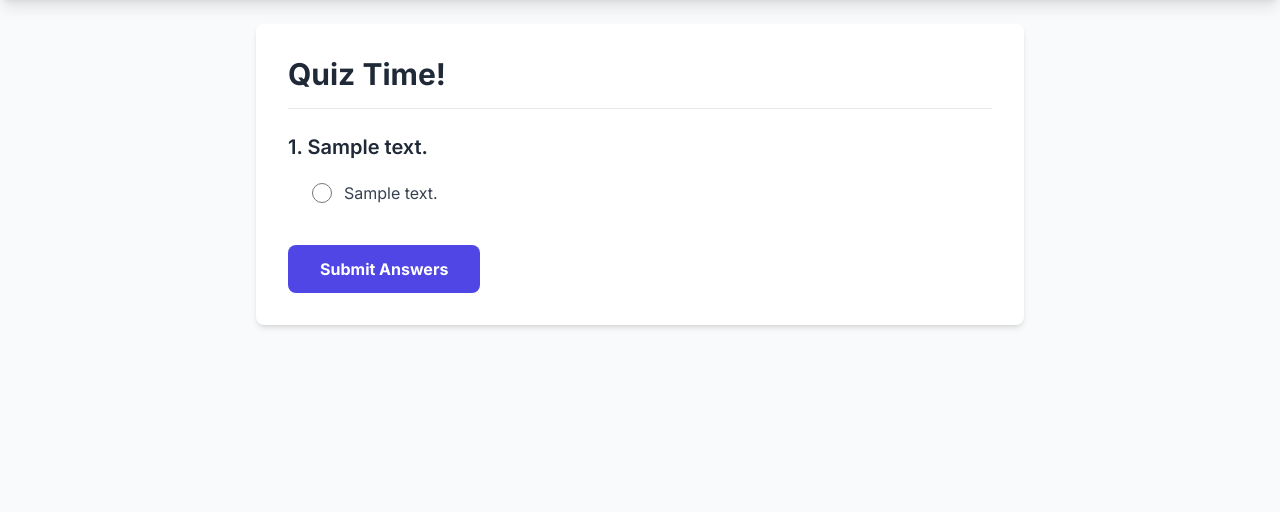
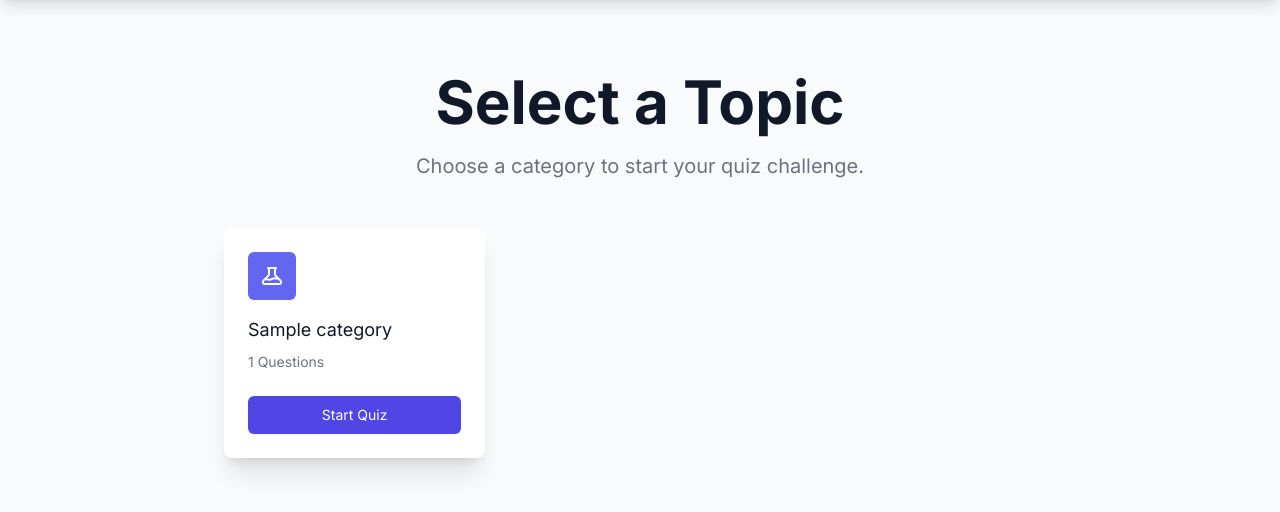
Before and after one commit to ali7533/college-mini-project, a Django app: page / in a window 1280 px wide. Shown: the part 60-572 px from the top of the page. Run offline with Django 5.2, Linux system fonts and the light colour scheme; a user stored in the database is signed in; tables that the repository leaves empty hold one stand-in row (values such as "Sample post"); some libraries are stand-ins or nearby versions.

Commit message:
edited 2/3/2026

```diff
--- a/quiz/models.py
+++ b/quiz/models.py
@@ -1,6 +1,18 @@
 from django.db import models
 
+class Category(models.Model):
+    name = models.CharField(max_length=100)
+    time_limit_minutes = models.IntegerField(default=5, help_text="Duration of the quiz for this category in minutes")
+
+    class Meta:
+        verbose_name_plural = "Categories"
+
+    def __str__(self):
+        return self.name
+
+
 class Question(models.Model):
+    category = models.ForeignKey(Category, on_delete=models.SET_NULL, null=True, blank=True, related_name='questions')
     text = models.CharField(max_length=200)
     pub_date = models.DateTimeField(auto_now_add=True)
 
--- a/quiz/templates/quiz/base.html
+++ b/quiz/templates/quiz/base.html
@@ -17,7 +17,7 @@
 <body class="bg-gray-50 text-gray-800">
     <nav class="bg-indigo-600 p-4 text-white shadow-lg">
         <div class="container mx-auto flex justify-between items-center">
-            <a href="{% url 'quiz_view' %}" class="font-bold text-xl">QuizApp</a>
+            <a href="{% url 'category_list' %}" class="font-bold text-xl">QuizApp</a>
             <div>
                 {% if user.is_authenticated %}
                 <span class="mr-4">Hi, {{ user.username }}</span>
--- /dev/null
+++ b/quiz/templates/quiz/category_selection.html
@@ -0,0 +1,50 @@
+{% extends 'quiz/base.html' %}
+
+{% block content %}
+<div class="max-w-4xl mx-auto py-12 px-4 sm:px-6 lg:px-8">
+    <div class="text-center mb-12">
+        <h1 class="text-4xl font-extrabold text-gray-900 sm:text-5xl md:text-6xl">
+            Select a Topic
+        </h1>
+        <p class="mt-3 max-w-md mx-auto text-base text-gray-500 sm:text-lg md:mt-5 md:text-xl md:max-w-3xl">
+            Choose a category to start your quiz challenge.
+        </p>
+    </div>
+
+    <div class="grid grid-cols-1 gap-6 sm:grid-cols-2 lg:grid-cols-3">
+        {% for category in categories %}
+        <div class="bg-white overflow-hidden shadow-xl rounded-lg hover:shadow-2xl transition-shadow duration-300">
+            <div class="p-6">
+                <div class="flex items-center">
+                    <div class="flex-shrink-0 bg-indigo-500 rounded-md p-3">
+                        <!-- Placeholder Icon -->
+                        <svg class="h-6 w-6 text-white" fill="none" stroke="currentColor" viewBox="0 0 24 24">
+                            <path stroke-linecap="round" stroke-linejoin="round" stroke-width="2"
+                                d="M19.428 15.428a2 2 0 00-1.022-.547l-2.384-.477a6 6 0 00-3.86.517l-.318.158a6 6 0 01-3.86.517L6.05 15.21a2 2 0 00-1.806.547M8 4h8l-1 1v5.172a2 2 0 00.586 1.414l5 5c1.26 1.26.367 3.414-1.415 3.414H4.828c-1.782 0-2.674-2.154-1.414-3.414l5-5A2 2 0 009 10.172V5L8 4z" />
+                        </svg>
+                    </div>
+                </div>
+                <div class="mt-4">
+                    <h3 class="text-lg font-medium text-gray-900">
+                        {{ category.name }}
+                    </h3>
+                    <p class="mt-2 text-sm text-gray-500">
+                        {{ category.questions.count }} Questions
+                    </p>
+                </div>
+                <div class="mt-6">
+                    <a href="{% url 'quiz_view' category.id %}"
+                        class="w-full flex justify-center py-2 px-4 border border-transparent rounded-md shadow-sm text-sm font-medium text-white bg-indigo-600 hover:bg-indigo-700 focus:outline-none focus:ring-2 focus:ring-offset-2 focus:ring-indigo-500">
+                        Start Quiz
+                    </a>
+                </div>
+            </div>
+        </div>
+        {% empty %}
+        <div class="col-span-3 text-center py-12">
+            <p class="text-xl text-gray-500">No categories available at the moment.</p>
+        </div>
+        {% endfor %}
+    </div>
+</div>
+{% endblock %}
--- a/quiz/templates/quiz/quiz.html
+++ b/quiz/templates/quiz/quiz.html
@@ -1,5 +1,51 @@
 {% extends 'quiz/base.html' %}
 {% block content %}
+<div id="sticky-timer"
+    class="fixed bottom-4 right-4 bg-indigo-600 text-white px-4 py-2 rounded-lg shadow-lg font-bold text-xl z-50 transition-colors duration-300">
+    Time Left: <span id="time-display">--:--</span>
+</div>
+
+<script>
+    document.addEventListener('DOMContentLoaded', function () {
+        // Remaining time in seconds from context
+        let remainingTime = parseInt("{{ remaining_time|default:0|stringformat:'d' }}", 10);
+        const timerDisplay = document.getElementById('time-display');
+        const timerContainer = document.getElementById('sticky-timer');
+        const form = document.querySelector('form');
+
+        function updateTimer() {
+            if (remainingTime < 0) remainingTime = 0;
+
+            const minutes = Math.floor(remainingTime / 60);
+            const seconds = remainingTime % 60;
+
+            timerDisplay.textContent = `${minutes.toString().padStart(2, '0')}:${seconds.toString().padStart(2, '0')}`;
+
+            // Visual warning when less than 60 seconds
+            if (remainingTime < 60) {
+                timerContainer.classList.remove('bg-indigo-600');
+                timerContainer.classList.add('bg-red-600', 'animate-pulse');
+            } else {
+                timerContainer.classList.add('bg-indigo-600');
+                timerContainer.classList.remove('bg-red-600', 'animate-pulse');
+            }
+
+            if (remainingTime <= 0) {
+                // Auto-submit
+                form.submit();
+                return;
+            }
+
+            remainingTime--;
+        }
+
+        // Initial call
+        updateTimer();
+
+        // Update every second
+        const timerInterval = setInterval(updateTimer, 1000);
+    });
+</script>
 <div class="max-w-3xl mx-auto bg-white p-8 rounded-lg shadow-md">
     <h2 class="text-3xl font-bold mb-6 border-b pb-4">Quiz Time!</h2>
     <form action="{% url 'submit_quiz' %}" method="POST">
--- a/quiz/urls.py
+++ b/quiz/urls.py
@@ -5,6 +5,8 @@ urlpatterns = [
     path('register/', views.register, name='register'),
     path('login/', views.login_user, name='login'),
     path('logout/', views.logout_user, name='logout'),
-    path('', views.quiz_view, name='quiz_view'),
+    path('', views.category_list, name='category_list'),
+    path('quiz/<int:category_id>/', views.quiz_view, name='quiz_view'),
+    path('quiz/', views.quiz_view, name='quiz_view_all'), # Optional fallback
     path('submit/', views.submit_quiz, name='submit_quiz'),
 ]
--- a/quiz/views.py
+++ b/quiz/views.py
@@ -2,7 +2,7 @@ from django.shortcuts import render, redirect, get_object_or_404
 from django.contrib.auth import login, authenticate, logout
 from django.contrib.auth.decorators import login_required
 from django.contrib import messages
-from .models import Question, Choice
+from .models import Question, Choice, Category
 from .forms import QuizUserCreationForm, QuizAuthenticationForm
 
 def register(request):
@@ -41,9 +41,45 @@ def logout_user(request):
     return redirect('login')
 
 @login_required(login_url='login')
-def quiz_view(request):
-    questions = Question.objects.all()
-    return render(request, 'quiz/quiz.html', {'questions': questions})
+def category_list(request):
+    categories = Category.objects.all()
+    return render(request, 'quiz/category_selection.html', {'categories': categories})
+
+@login_required(login_url='login')
+def quiz_view(request, category_id=None):
+    if category_id:
+        questions = Question.objects.filter(category_id=category_id)
+        # We might want to pass category name or object to template
+        category = get_object_or_404(Category, id=category_id)
+    else:
+        questions = Question.objects.all()
+        category = None
+
+    # Timer Logic
+    import time
+
+    # Priority: Category time limit -> Global Settings -> Default 5 mins
+    QUIZ_DURATION = 300 # Default fallback
+
+
+    if category and category.time_limit_minutes > 0:
+        QUIZ_DURATION = category.time_limit_minutes * 60
+    else:
+        # Default fallback if no category or category has no limit
+        QUIZ_DURATION = 300 # Default 5 mins
+
+    if 'quiz_start_time' not in request.session:
+        request.session['quiz_start_time'] = time.time()
+
+    start_time = request.session['quiz_start_time']
+    elapsed_time = time.time() - start_time
+    remaining_time = max(0, QUIZ_DURATION - elapsed_time)
+
+    return render(request, 'quiz/quiz.html', {
+        'questions': questions,
+        'remaining_time': remaining_time,
+        'category': category
+    })
 
 @login_required(login_url='login')
 def submit_quiz(request):
@@ -61,5 +97,7 @@ def submit_quiz(request):
                         score += 1
                 except Choice.DoesNotExist:
                     pass
+        if 'quiz_start_time' in request.session:
+            del request.session['quiz_start_time']
         return render(request, 'quiz/result.html', {'score': score, 'total': total})
-    return redirect('quiz_view')
+    return redirect('category_list')
--- a/quiz_project/settings.py
+++ b/quiz_project/settings.py
@@ -73,7 +73,7 @@ WSGI_APPLICATION = 'quiz_project.wsgi.application'
 DATABASES = {
     'default': dj_database_url.config(
         default='mysql://uhak7nhtxdgxz7mc:HanKURbz4U1nFECynacP@bfyj4hoy5dsd0rlktcpw-mysql.services.clever-cloud.com:3306/bfyj4hoy5dsd0rlktcpw',
-        conn_max_age=600
+        conn_max_age=0
     )
 }
 
```
Also changed, not shown: create_profiles.py (added, +16 -0 lines), populate_quiz.py (added, +54 -0 lines), quiz/admin.py (+9 -3 lines), quiz/signals.py (added, +16 -0 lines), media/profile_pics/Screenshot_2022-10-09_111603.png (added), media/profile_pics/Screenshot_2022-10-11_184734.png (added), quiz/migrations/0002_category_quizsettings_question_category.py (added), quiz/migrations/0003_category_time_limit_minutes.py (added), quiz/migrations/0004_delete_quizsettings.py (added).
